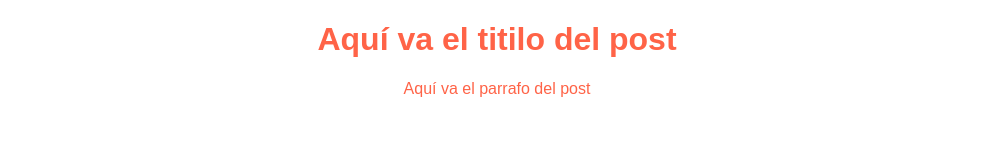
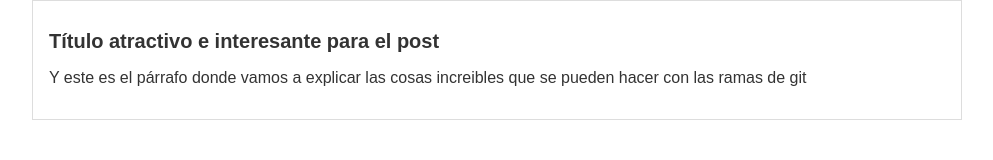
Before and after one commit to luismartmusic/cursodegit, a plain HTML site: page index.html in a window 1280 px wide. Shown: the whole page, without its empty margins (143-1136 px from the left). Drawn offline with Linux system fonts and the light colour scheme.

Commit message:
Commit al master del blog en su versión más reciente

```diff
--- a/css/main.css
+++ b/css/main.css
@@ -1,5 +1,20 @@
 body{
     text-align: center;
     font-family: 'Arial';
-    color: tomato;
+    color: #333;
+    margin: 0;
+    padding: 0;
+    font-size: 16px;
 }
+
+#container{
+    width: 70%;
+    padding: 1em;
+    text-align: left;
+    border: 1px solid #ddd;
+    margin: 0 auto;
+}
+
+#container h1{
+    font-size: 20px;
+}
--- a/index.html
+++ b/index.html
@@ -7,7 +7,13 @@
     <link rel="stylesheet" href="css/main.css">
 </head>
 <body>
-    <h1>Aquí va el titilo del post</h1>
-    <p>Aquí va el parrafo del post</p>
+    <div id="container">
+        <div id="post">
+            <h1>Título atractivo e interesante para el post</h1>
+            <p>Y este es el párrafo donde vamos a explicar las cosas
+                increibles que se pueden hacer con las ramas de git
+            </p>
+        </div>
+    </div>
 </body>
 </html>
```
